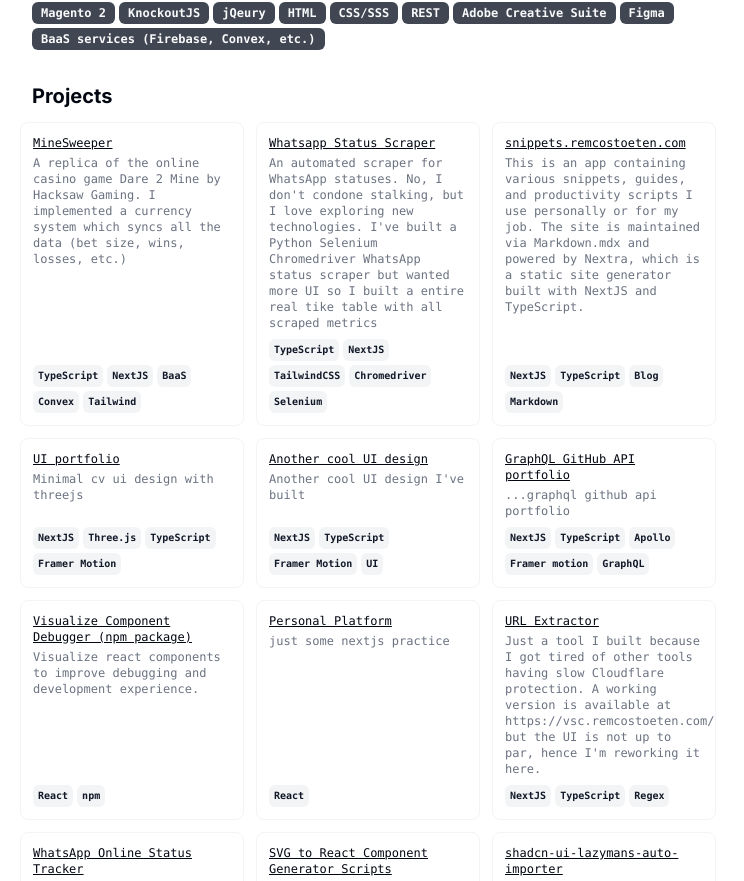
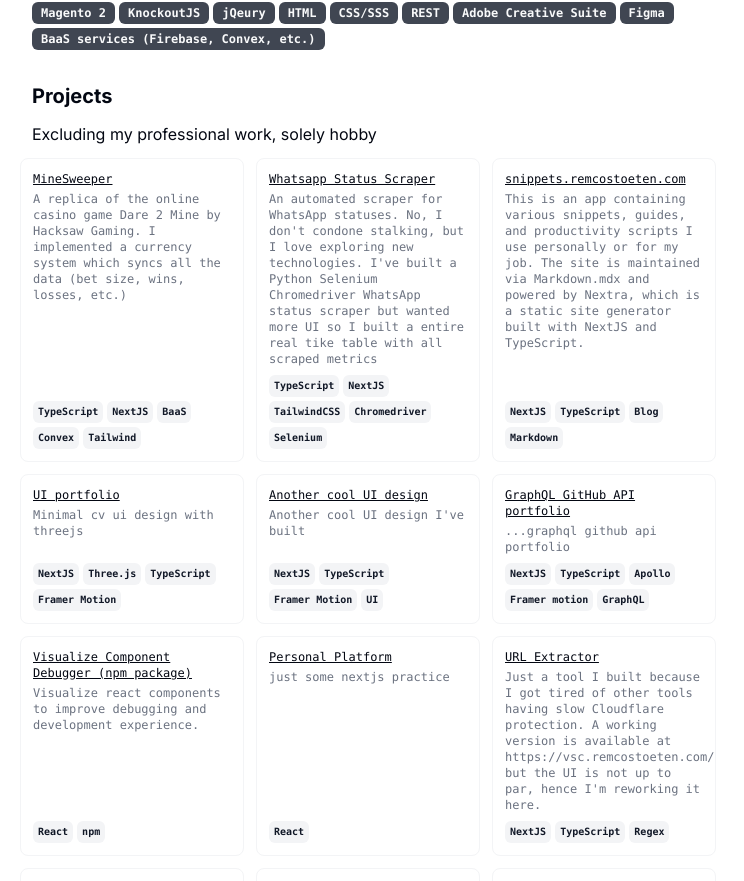
Before and after one commit to remcostoeten/2024-resume, a Next.js app: page / in a window 1280 px wide. Shown: the part 1018-1899 px from the top of the page, without its empty margins (272-1016 px from the left). Built offline with nearby package versions, Linux system fonts and the light colour scheme.

Commit message:
Update page.tsx

```diff
--- a/src/app/page.tsx
+++ b/src/app/page.tsx
@@ -167,7 +167,7 @@
 
         <Section className="print-force-new-page scroll-mb-16">
           <h2 className="text-xl font-bold">Projects</h2>
-          <div className="-mx-3 grid grid-cols-1 gap-3 md:grid-cols-2 lg:grid-cols-3 print:grid-cols-3 print:gap-2">
+<p>Excluding my professional work, solely hobby</p>          <div className="-mx-3 grid grid-cols-1 gap-3 md:grid-cols-2 lg:grid-cols-3 print:grid-cols-3 print:gap-2">
             {RESUME_DATA.projects.map((project, index) => {
               return (
                 <ProjectCard
```
